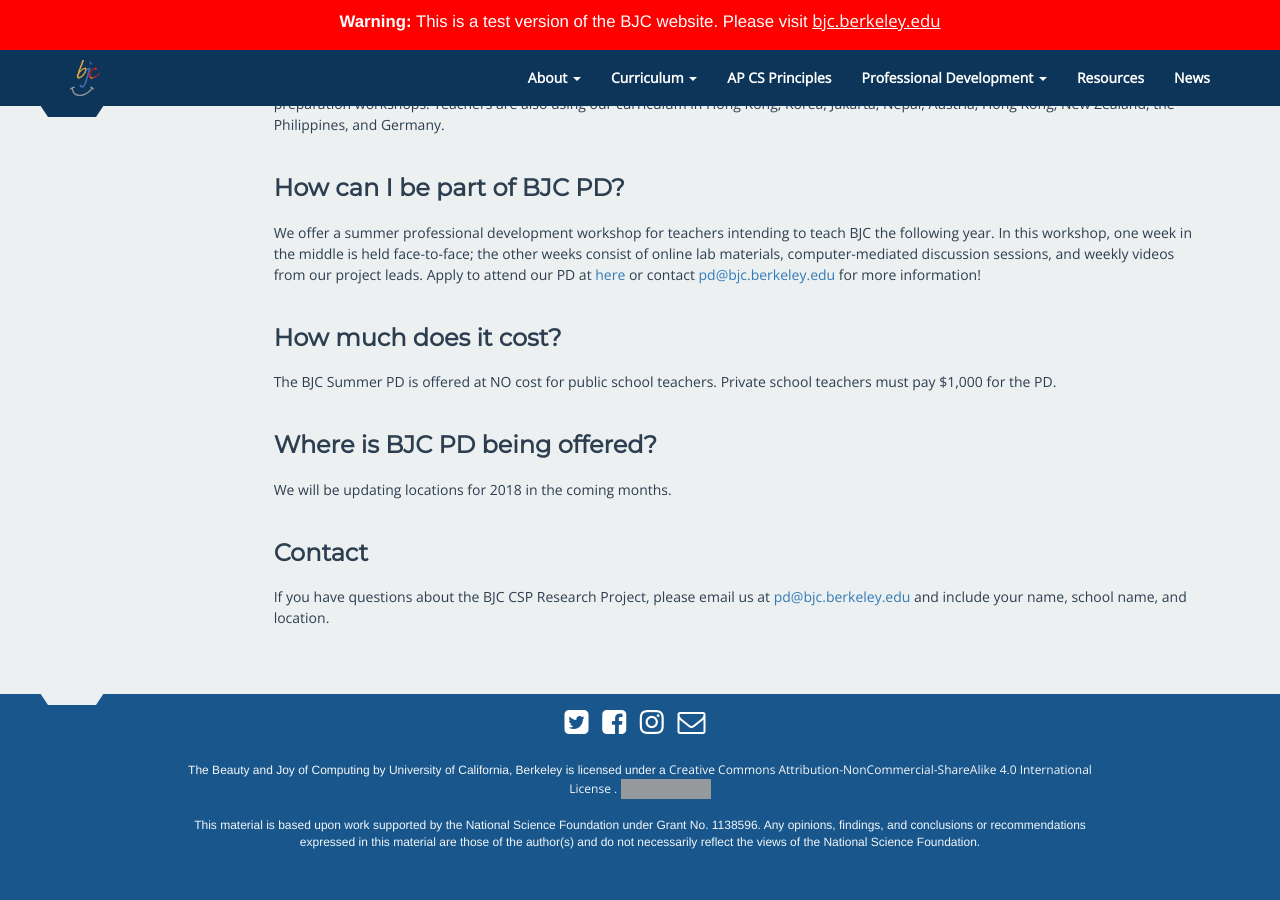
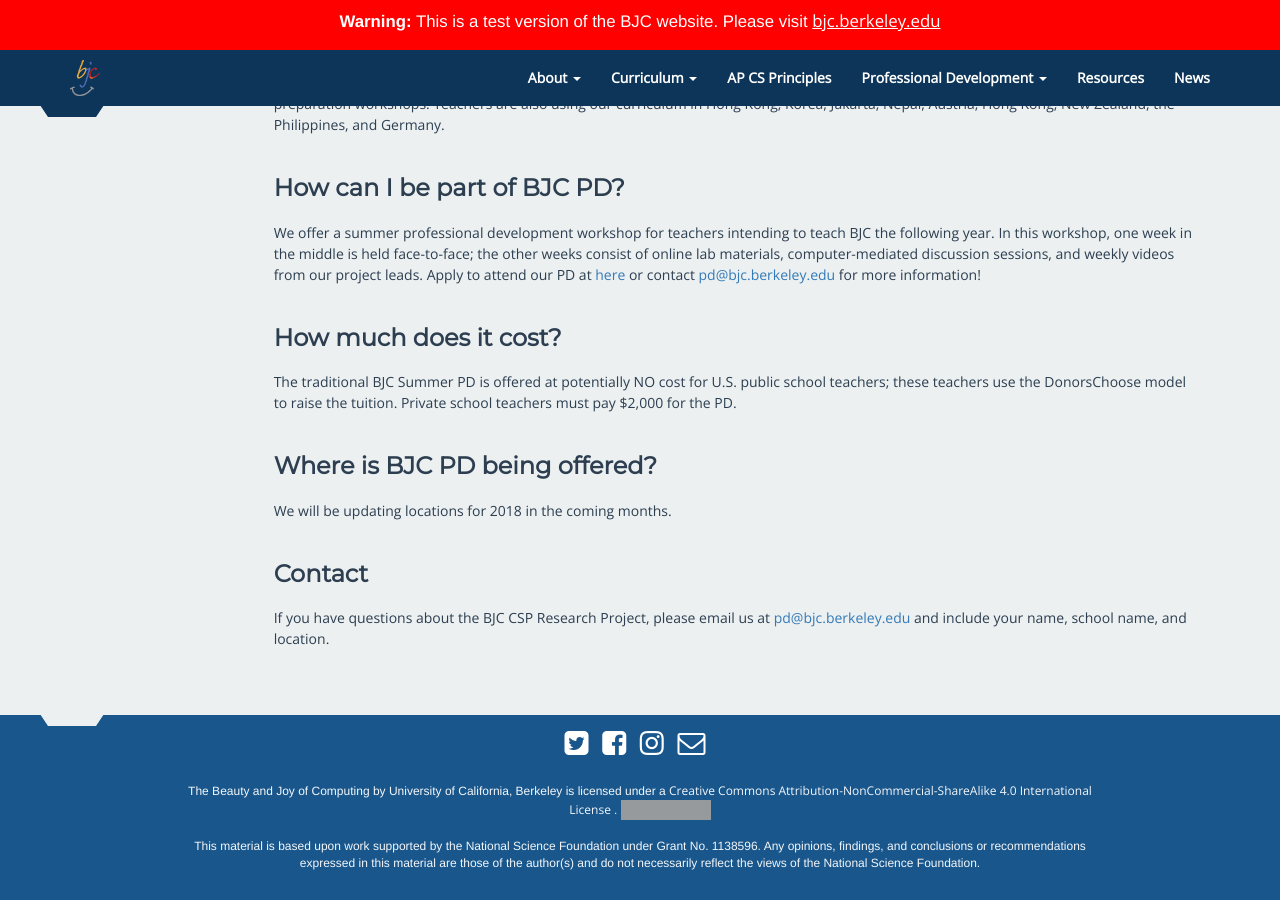
Before and after one commit to beautyjoy/beautyjoy.github.io, a Jekyll site: the page built from professional-development-3-weeks/index.md, in a window 1280 px wide and 900 px high, scrolled down 1423 px. Built offline with Jekyll 4.4.1, drawn with Linux system fonts in a browser that asks for light colours; before the commit the page ends 2302 px from its top, so only the background shows below that; some of the changed text lies outside the part shown; grey boxes are pictures that could not be loaded.

Commit message:
minor updates

```diff
--- a/front-page/left-panel.html
+++ b/front-page/left-panel.html
@@ -1,7 +1,7 @@
 <div class="circle-frame">
   <img src="{{ site.baseurl }}/img/suit-and-tie-icon.png">
 </div>
-<h3 class="text-center">Professional Development</h3>
+<h3 class="text-center">2018 Professional Development</h3>
 <h4 class="small">New York City Public High School Teachers</h4>
 <p>
   We offer a six-week spring and summer workshop in cooperation with the NYC DOE.
--- a/professional-development-3-weeks/index.md
+++ b/professional-development-3-weeks/index.md
@@ -43,7 +43,7 @@
 
 ### How much does it cost?
 
-The BJC Summer PD is offered at NO cost for public school teachers. Private school teachers must pay $1,000 for the PD.
+The traditional BJC Summer PD is offered at potentially NO cost for U.S. public school teachers; these teachers use the DonorsChoose model to raise the tuition. Private school teachers must pay $2,000 for the PD.
 
 ### Where is BJC PD being offered?
 
```
Also changed, not shown: other parts of professional-development-3-weeks/index.md (+1 -1 lines).
